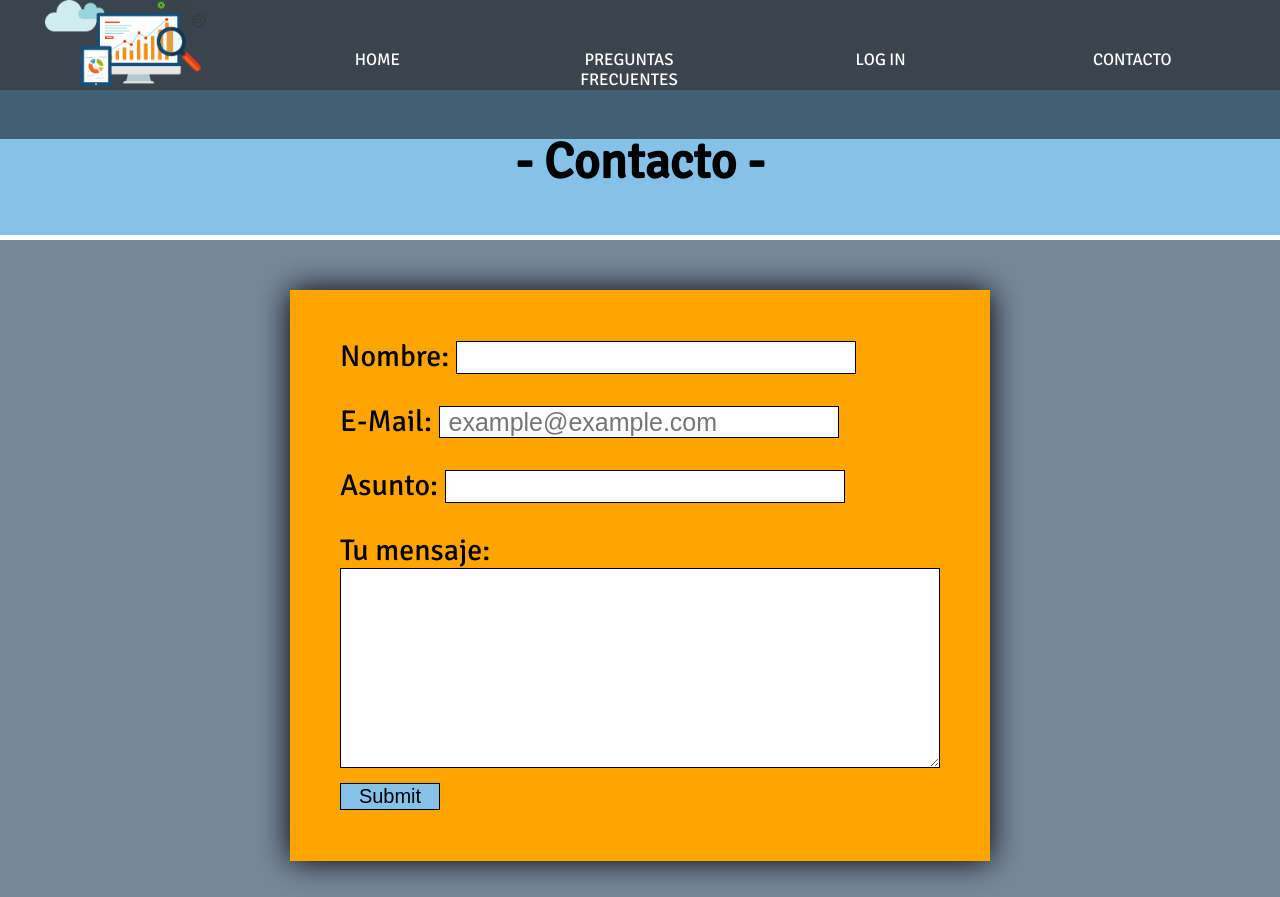
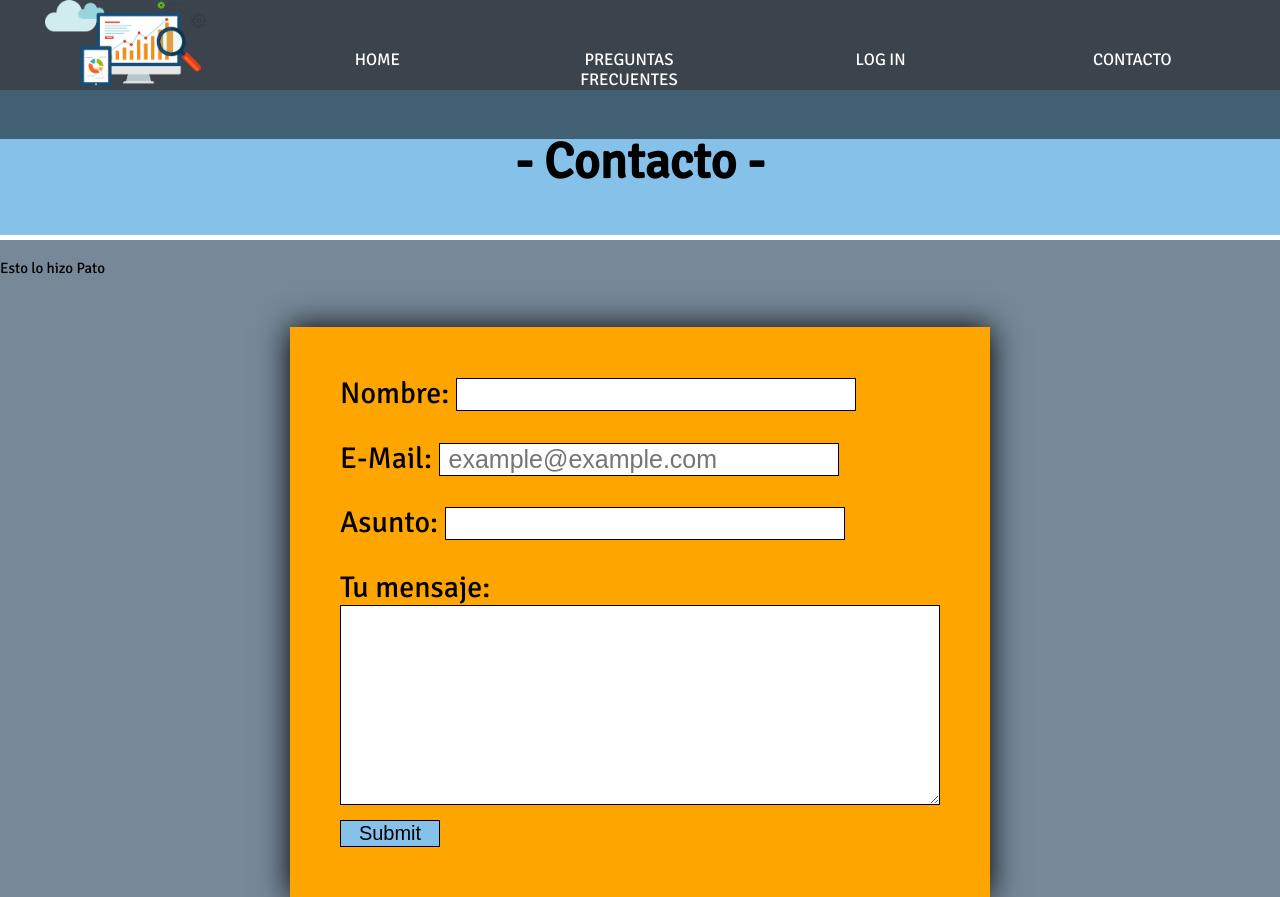
Before and after one commit to falconSP/proyecto-integrador, a PHP site: page /contacto.php in a window 1280 px wide. Shown: the top 897 px of the page. Run offline with PHP 8.4, Linux system fonts and the light colour scheme.

Commit message:
cambio de pato

```diff
--- a/contacto.php
+++ b/contacto.php
@@ -12,6 +12,8 @@ include_once ("includes/head.php");
 <section class="titulo-contacto">
 	<h1 style="black" class="contacto">- Contacto -</h1>
 </section>
+
+<p>Esto lo hizo Pato</p>
 
 
 <div class="contenedor-contacto">
```
